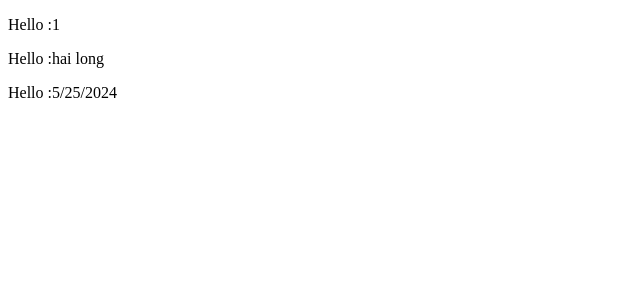
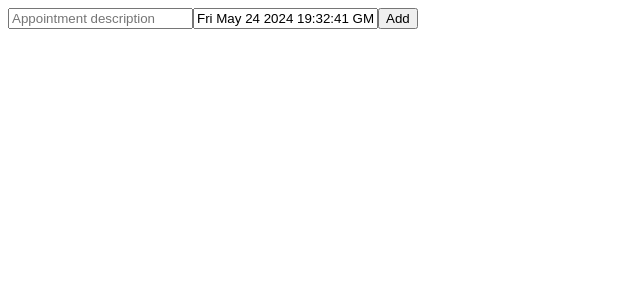
Before and after one commit to 12032002hailong/angular_appointment, an Angular app: page / in a window 1280 px wide. Shown: the top 300 px of the page, without its empty margins (0-640 px from the left). Built offline with nearby package versions, Linux system fonts and the light colour scheme.

Commit message:
add new appointment to array

```diff
--- a/src/app/appointment-list/appointment-list.component.html
+++ b/src/app/appointment-list/appointment-list.component.html
@@ -1,3 +1,13 @@
-<p>Hello :{{ appointment.id }}</p>
-<p>Hello :{{ appointment.title }}</p>
-<p>Hello :{{ appointment.date.toLocaleDateString() }}</p>
+<div>
+  <input
+    type="text"
+    placeholder="Appointment description"
+    [(ngModel)]="newAppointmentTitle"
+  />
+  <input
+    type="text"
+    placeholder="Appointment date"
+    [(ngModel)]="newAppointmentDate"
+  />
+  <button (click)="addAppointment()">Add</button>
+</div>
--- a/src/app/appointment-list/appointment-list.component.ts
+++ b/src/app/appointment-list/appointment-list.component.ts
@@ -1,18 +1,33 @@
 import { Component } from '@angular/core';
 import { Appointment } from '../models/appointment';
+import { FormsModule, NgModel } from '@angular/forms';
 
 @Component({
   selector: 'app-appointment-list',
   standalone: true,
-  imports: [],
+  imports: [FormsModule,],
   templateUrl: './appointment-list.component.html',
   styleUrl: './appointment-list.component.css'
 })
 export class AppointmentListComponent {
 
-  appointment: Appointment = {
-    id: 1,
-    title: 'hai long',
-    date: new Date('2024-05-25')
+  newAppointmentTitle: string = "";
+  newAppointmentDate: Date = new Date();
+  appointment: Appointment[] = [];
+
+  addAppointment() {
+    if (this.newAppointmentTitle.trim().length && this.newAppointmentDate) {
+      let newAppointment: Appointment = {
+        id: Date.now(),
+        title: this.newAppointmentTitle,
+        date: this.newAppointmentDate
+      }
+      this.appointment.push(newAppointment);
+      this.newAppointmentDate = new Date();
+      this.newAppointmentTitle = "";
+      console.log(newAppointment);
+
+    }
   }
+
 }
```
